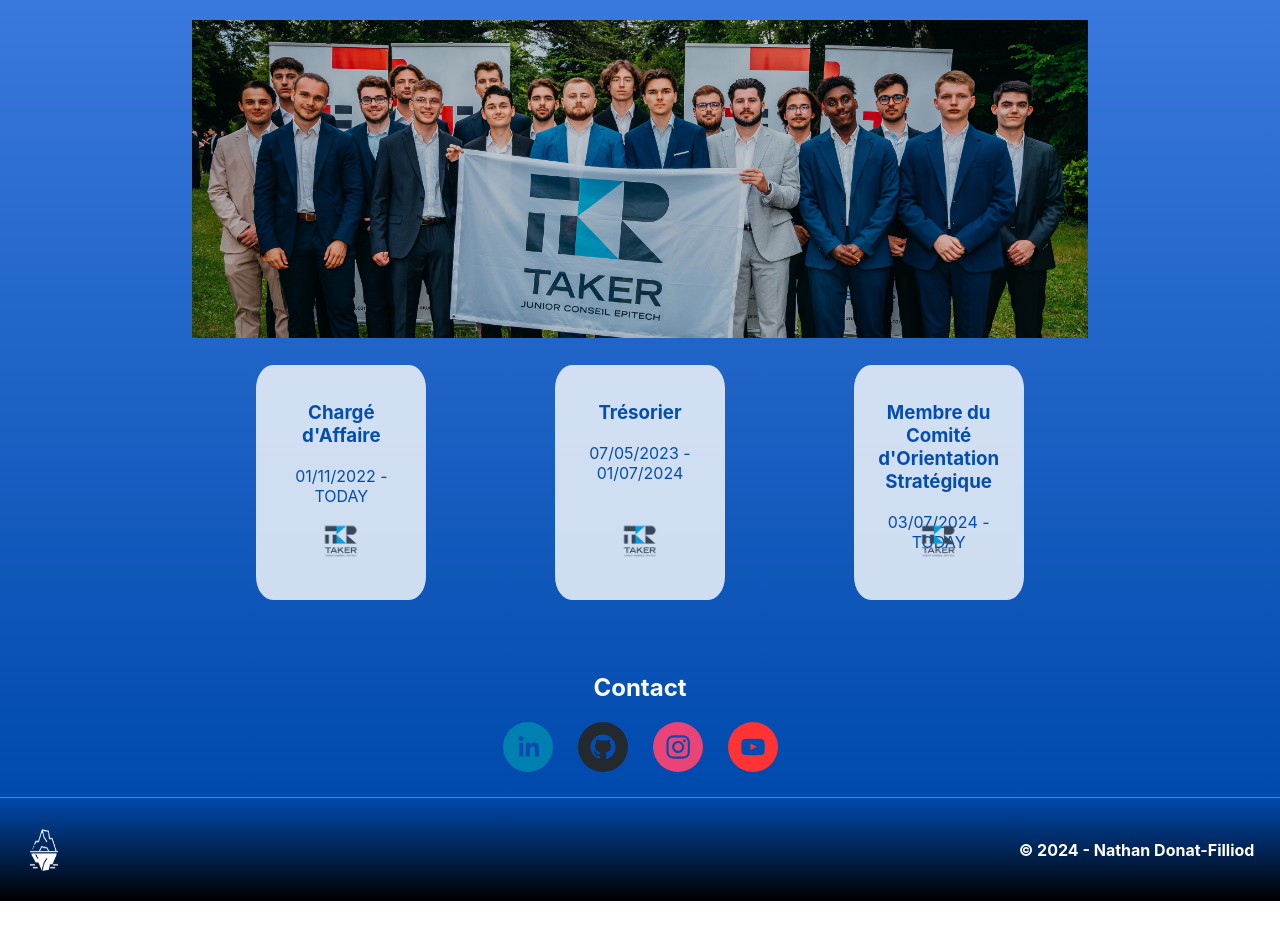
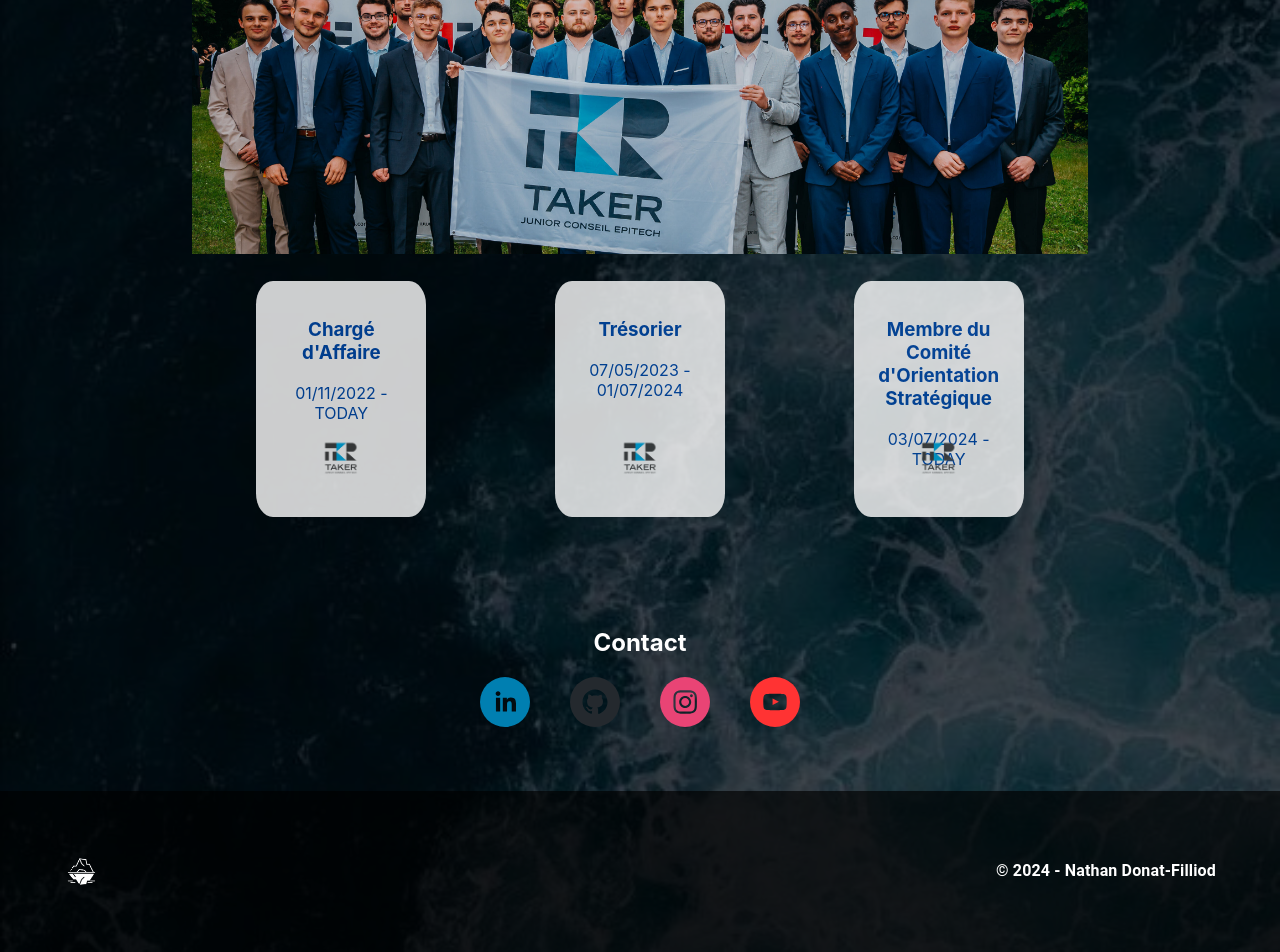
Before and after one commit to DonatNathan/donat-website, a React (Create React App) app: page / in a window 1280 px wide. Shown: the part 196-1148 px from the top of the page. Before the commit the page ends 1097 px from the top, so only its background shows below. Built offline with nearby package versions, Linux system fonts and the light colour scheme.

Commit message:
[ADD] - Refonte with Raana template

```diff
--- a/src/App.js
+++ b/src/App.js
@@ -1,7 +1,6 @@
 import { BrowserRouter, Route, Routes } from "react-router-dom";
 import HomePage from "./pages/Home";
 import Error404 from "./pages/404";
-import Footer from "./modules/footer/Footer";
 
 function App() {
   return (
@@ -11,7 +10,6 @@ function App() {
 
           <Route path="/" element={<HomePage />} />
         </Routes>
-        <Footer />
       </BrowserRouter>
   );
 }
--- a/src/components/footer/FooterComp.js
+++ /dev/null
@@ -1,15 +0,0 @@
-import styled from "styled-components";
-
-export const FooterBlock = styled.div`
-    background: linear-gradient(to bottom, #004AAD, #000000);
-    padding: 2%;
-    border-top: solid 1px #4884E8;
-    display: flex;
-    justify-content: space-between;
-`;
-
-export const CopyrightText = styled.p`
-    text-align: center;
-    font-weight: bold;
-    color: white;
-`;
--- a/src/modules/footer/Footer.js
+++ b/src/modules/footer/Footer.js
@@ -1,12 +1,12 @@
 import React from "react";
-import { CopyrightText, FooterBlock } from "../../components/footer/FooterComp";
+import { Box, Typography } from "@mui/material";
 
 const Footer = () => {
     return (
-        <FooterBlock>
+        <Box sx={{width: "90%", padding: "5%", display: "flex", justifyContent: "space-between", alignItems: "center", backgroundColor: "rgba(0, 0, 0, 0.9)"}}>
             <img alt="White Donat logo" src="/images/logo_white.png" width="3%" />
-            <CopyrightText>© 2024 - Nathan Donat-Filliod</CopyrightText>
-        </FooterBlock>
+            <Typography sx={{fontWeight: "bold"}}>© 2024 - Nathan Donat-Filliod</Typography>
+        </Box>
     );
 };
 
--- a/src/pages/Home.js
+++ b/src/pages/Home.js
@@ -1,8 +1,8 @@
 import React from "react";
 import { Helmet } from "react-helmet";
-import { Title } from "../components/pages/PagesComp";
-import { Box } from "@mui/material";
+import { Box, Typography } from "@mui/material";
 import { SocialIcon } from "react-social-icons";
+import Footer from "../modules/footer/Footer";
 
 const JobTaker = ({name, date}) => {
     return (
@@ -16,18 +16,9 @@ const JobTaker = ({name, date}) => {
     )
 }
 
-const HomePage = () => {
+const TakerBlock = () => {
     return (
-        <>
-            <Helmet>
-                <title>Nathan Donat-Filliod</title>
-            </Helmet>
-            <Box sx={{background: 'linear-gradient(to bottom, #4884E8, #004AAD)', color: "white", justifyContent: "center", alignItems: "center", display: "flex", flexDirection: "column"}}>
-                <Box sx={{justifyContent: "center", display: "flex", flexDirection: "row"}}>
-                    <img alt="White Donat Logo" src="/images/logo_white.png" width="15%" />
-                    <Title>Nathan Donat-Filliod</Title>
-                </Box>
-                <Box sx={{alignItems: "center", display: "flex", flexDirection: "column"}}>
+        <Box sx={{alignItems: "center", marginTop: "5%", display: "flex", flexDirection: "column", backgroundColor: "rgba(0, 0, 0, 0.7)"}}>
             <h2>Junior Conseil Taker</h2>
             <img alt="Junior Conseil Taker team" src="/images/CNE_flag.jpg" width="70%" />
             <Box sx={{width: "70%", display: "flex", justifyContent: "space-around"}}>
@@ -36,15 +27,51 @@ const HomePage = () => {
                 <JobTaker name="Membre du Comité d'Orientation Stratégique" date="03/07/2024 - TODAY" />
             </Box>
         </Box>
-                <Box sx={{margin: "2%", alignItems: "center", display: "flex", flexDirection: "column"}}>
+    )
+}
+
+const ContactIconComponent = ({url}) => {
+    return (
+        <Box sx={{marginLeft: "10%", marginRight: "10%"}}>
+            <SocialIcon url={url} />
+        </Box>
+    )
+}
+
+const ContactBlock = () => {
+    return (
+        <Box sx={{width: "90%", padding: "5%", alignItems: "center", display: "flex", flexDirection: "column", backgroundColor: "rgba(0, 0, 0, 0.7)"}}>
             <h2>Contact</h2>
-                    <Box sx={{width: "150%", display: "flex", justifyContent: "space-around"}}>
-                        <SocialIcon url="https://www.linkedin.com/in/nathan-donat-filliod/" />
-                        <SocialIcon url="https://github.com/DonatNathan" />
-                        <SocialIcon url="https://www.instagram.com/nathandonatt/" />
-                        <SocialIcon url="https://www.youtube.com/@donaaathan" />
+            <Box sx={{display: "flex", justifyContent: "center"}}>
+                <ContactIconComponent url="https://www.linkedin.com/in/nathan-donat-filliod/" />
+                <ContactIconComponent url="https://github.com/DonatNathan" />
+                <ContactIconComponent url="https://www.instagram.com/nathandonatt/" />
+                <ContactIconComponent url="https://www.youtube.com/@donaaathan" />
             </Box>
         </Box>
+    )
+}
+
+const HeaderBlock = () => {
+    return (
+        <Box sx={{width: "100%", position: "fixed", top: 0, justifyContent: "left", display: "flex", flexDirection: "row", alignItems: "center", backgroundColor: "rgba(0, 0, 0, 0.9)"}}>
+            <img alt="White Donat Logo" src="/images/logo_white.png" width="5%" />
+            <Typography sx={{fontSize: "300%", fontWeight: "bold"}}>Donat</Typography>
+        </Box>
+    )
+}
+
+const HomePage = () => {
+    return (
+        <>
+            <Helmet>
+                <title>Nathan Donat-Filliod</title>
+            </Helmet>
+            <Box sx={{background: 'rgba(0,0,0,0) url("images/water.jpg") fixed', backgroundSize: "cover", color: "white", justifyContent: "center", alignItems: "center", display: "flex", flexDirection: "column"}}>
+                <HeaderBlock />
+                <TakerBlock />
+                <ContactBlock />
+                <Footer />
             </Box>
         </>
     );
```
Also changed, not shown: public/images/water.jpg (added). Lines whose indentation alone changed are shown as unchanged.
